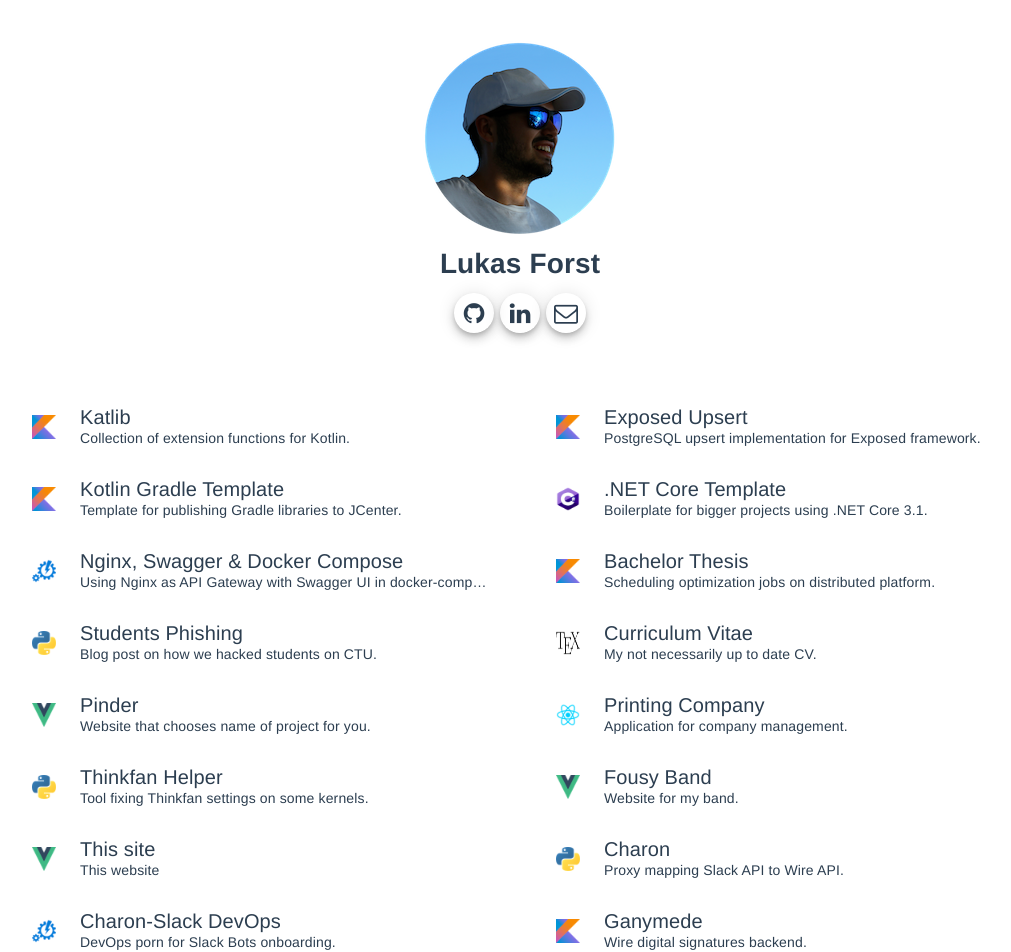
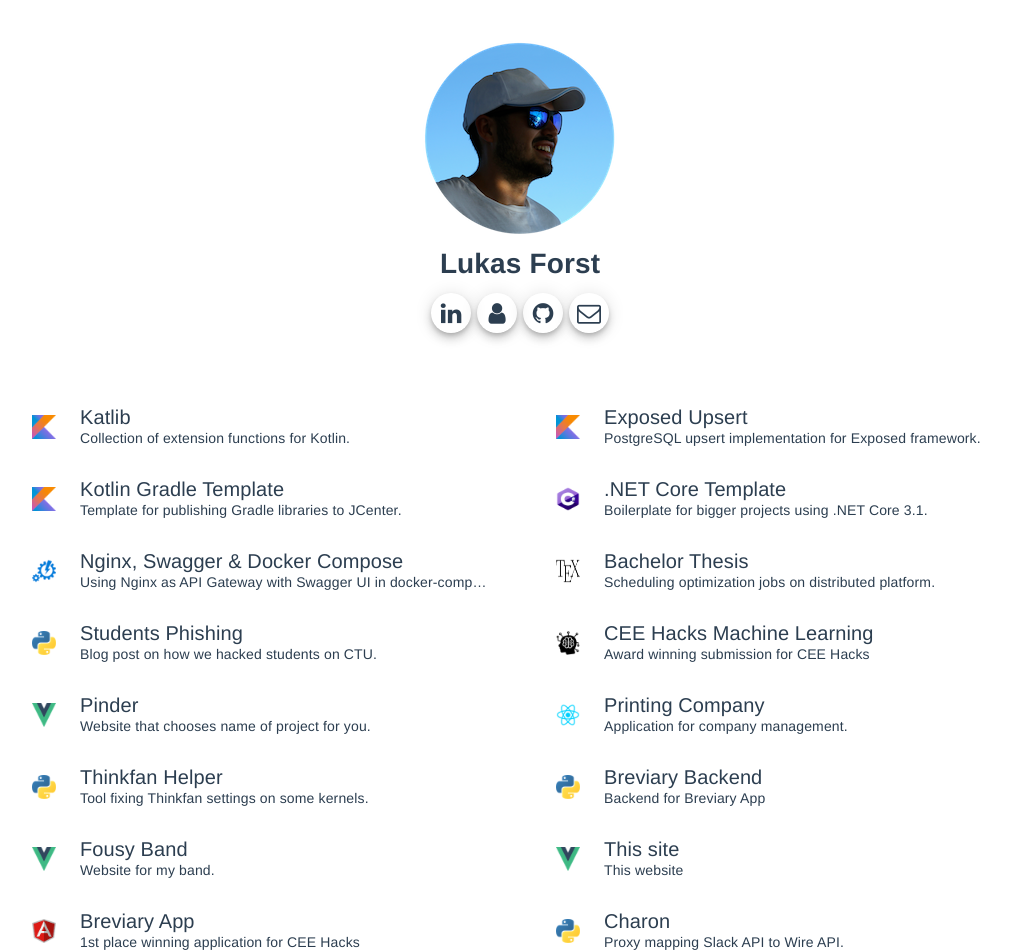
Before and after one commit to LukasForst/lukas.forst.dev, a Vue app: page / in a window 1280 px wide. Shown: the top 952 px of the page, without its empty margins (120-1131 px from the left). Built offline with nearby package versions, Linux system fonts and the light colour scheme.

Commit message:
add social and update about

```diff
--- a/public/index.html
+++ b/public/index.html
@@ -12,7 +12,7 @@
   </head>
   <body>
     <noscript>
-      <strong>I'm sorry but my website doesn't work properly without JavaScript enabled. Please enable it to continue.</strong>
+      <strong>Lukas Forst personal website.</strong>
     </noscript>
     <div id="app"></div>
     <!-- built files will be auto injected -->
--- a/public/projects.json
+++ b/public/projects.json
@@ -108,7 +108,7 @@
     "title": "Bachelor Thesis",
     "description": "Scheduling optimization jobs on distributed platform.",
     "githubLink": "https://github.com/LukasForst/bachelor-thesis",
-    "language": "kotlin",
+    "language": "tex",
     "category": "theory"
   },
   {
@@ -126,13 +126,6 @@
     "category": "tool"
   },
   {
-    "title": "Curriculum Vitae",
-    "description": "My not necessarily up to date CV.",
-    "githubLink": "https://github.com/LukasForst/cv",
-    "language": "tex",
-    "category": "theory"
-  },
-  {
     "title": "Fousy Band",
     "description": "Website for my band.",
     "githubLink": "https://github.com/LukasForst/fousyband.com",
@@ -145,5 +138,26 @@
     "githubLink": "https://github.com/LukasForst/lukas.forst.pw",
     "language": "vuejs",
     "category": "web"
+  },
+  {
+    "title": "Breviary App",
+    "description": "1st place winning application for CEE Hacks",
+    "githubLink": "https://github.com/mild-blue/breviary-app",
+    "language": "angular",
+    "category": "web"
+  },
+  {
+    "title": "Breviary Backend",
+    "description": "Backend for Breviary App",
+    "githubLink": "https://github.com/mild-blue/breviary",
+    "language": "python",
+    "category": "tool"
+  },
+  {
+    "title": "CEE Hacks Machine Learning",
+    "description": "Award winning submission for CEE Hacks",
+    "githubLink": "https://github.com/mild-blue/cee-hacks-2020-ml",
+    "language": "ml",
+    "category": "theory"
   }
 ]
--- a/src/componenets/About.vue
+++ b/src/componenets/About.vue
@@ -4,17 +4,35 @@
 
     <h1>Lukas Forst</h1>
 
+    <div class="social-container">
+      <md-button class="md-fab md-mini md-icon-button" :href="linkedin" target="_blank">
+        <md-icon class="fa fa-linkedin"/>
+        <md-tooltip md-direction="bottom">
+          <div class="tooltip-text">LinkedIn</div>
+        </md-tooltip>
+      </md-button>
+
+      <md-button class="md-fab md-mini md-icon-button" :href="cv" target="_blank">
+        <md-icon class="fa fa-user"/>
+        <md-tooltip md-direction="bottom">
+          <div class="tooltip-text">CV</div>
+        </md-tooltip>
+      </md-button>
+
       <md-button class="md-fab md-mini md-icon-button" :href="github" target="_blank">
         <md-icon class="fa fa-github"/>
-        </md-button>
-
-        <md-button class="md-fab md-mini md-icon-button" :href="linkedin" target="_blank">
-            <md-icon class="fa fa-linkedin"/>
+        <md-tooltip md-direction="bottom">
+          <div class="tooltip-text">Github</div>
+        </md-tooltip>
       </md-button>
 
       <md-button class="md-fab md-mini md-icon-button" :href="mail">
         <md-icon class="fa fa-envelope-o"/>
+        <md-tooltip md-direction="bottom">
+          <div class="tooltip-text">Mail</div>
+        </md-tooltip>
       </md-button>
+    </div>
   </div>
 </template>
 
@@ -25,7 +43,8 @@
     return {
       linkedin: 'https://www.linkedin.com/in/lukas-forst/',
       github: 'https://github.com/LukasForst',
-                mail: 'mailto:lukas@forst.pw'
+      mail: 'mailto:lukas@forst.pw',
+      cv: 'https://cv.forst.pw'
     }
   }
 }
@@ -39,4 +58,14 @@
 .photo-me {
   border-radius: 50%;
 }
+
+.social-container {
+  display: flex;
+  flex-flow: row;
+  justify-content: center;
+}
+
+.tooltip-text {
+  font-size: 1rem;
+}
 </style>
```
Also changed, not shown: src/assets/angular.png (added), src/assets/ml.png (added). Lines whose indentation alone changed are shown as unchanged.
